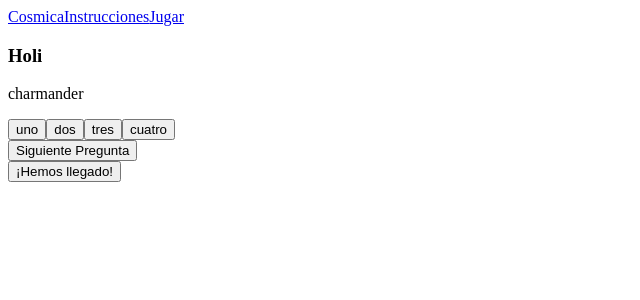
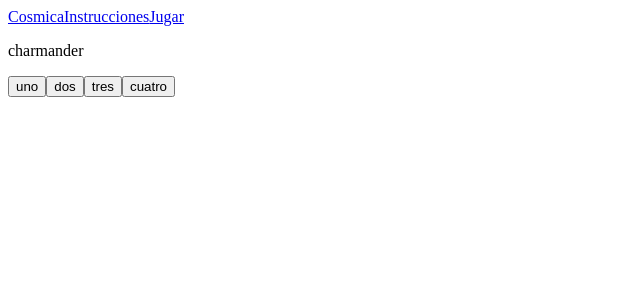
Before and after one commit to claudiapalazon/mundo-cosmica, a React (Create React App) app in the folder my-react-project/: page /#/jugar in a window 1280 px wide. Shown: the top 300 px of the page, without its empty margins (0-640 px from the left). Built offline with nearby package versions, Linux system fonts and the light colour scheme.

Commit message:
new components in quiz and result

```diff
--- a/my-react-project/src/components/App.js
+++ b/my-react-project/src/components/App.js
@@ -12,6 +12,7 @@ function App() {
   const [arrFiltered, setQuestion] = useState(arr);
 
   const handleQuestions = () => {
+    console.log("entro aqui");
     let arrQuestions = JSON.parse(JSON.stringify(questions));
     setQuestion(arrQuestions);
   };
--- a/my-react-project/src/components/Play.js
+++ b/my-react-project/src/components/Play.js
@@ -9,8 +9,8 @@ const Play = (props) => {
 
   const [currentQuestion, setCurrentQuestion] = useState(aleatorio);
   const [showScore, setShowScore] = useState(false);
-  const [disabled, isDisabled] = useState(false);
   const [correct, isCorrect] = useState(false);
+  const [showPage, isAnswered] = useState(false);
 
   const handleNextQuestion = (correct) => {
     console.log(arr);
@@ -21,7 +21,6 @@ const Play = (props) => {
     if (arr.length < 1) {
       setShowScore(true);
       setCurrentQuestion(1);
-      isDisabled(false);
       isCorrect(false);
       props.handleQuestions();
     }
@@ -32,34 +31,40 @@ const Play = (props) => {
       }
       setCurrentQuestion(aleatory);
     }
-    isDisabled(false);
+    isAnswered(false);
+  };
+
+  const handleQuestions2 = () => {
+    setShowScore(false);
   };
 
   const handleAnswerButtonClick = (isTrue) => {
+    isAnswered(true);
     if (isTrue === "true") {
-      alert();
       isCorrect(true);
     } else {
       isCorrect(false);
     }
-    isDisabled(true);
   };
 
   return (
     <>
       <section>
-        <Quiz
-          showScore={showScore}
-          arr={arr}
-          currentQuestion={currentQuestion}
-          disabled={disabled}
-          handleAnswerButtonClick={handleAnswerButtonClick}
-        />
-        <Result
-          showScore={showScore}
-          handleNextQuestion={handleNextQuestion}
-          correct={correct}
-        />
+        {showPage ? (
+          <Result
+            showScore={showScore}
+            handleNextQuestion={handleNextQuestion}
+            correct={correct}
+          />
+        ) : (
+          <Quiz
+            showScore={showScore}
+            arr={arr}
+            currentQuestion={currentQuestion}
+            handleAnswerButtonClick={handleAnswerButtonClick}
+            handleQuestions={handleQuestions2}
+          />
+        )}
       </section>
     </>
   );
--- a/my-react-project/src/components/Play/Quiz.js
+++ b/my-react-project/src/components/Play/Quiz.js
@@ -1,34 +1,19 @@
 import React from "react";
+import Questions from "./quiz/Questions";
+import Update from "./quiz/Update";
 
 const Quiz = (props) => {
   return (
     <section>
-      <h1>Holi</h1>
-      <div>
-        {props.showScore ? (
-          <p>Holiiii me he acabado</p>
-        ) : (
-          <p> {props.arr[props.currentQuestion].questionText}</p>
-          // <p>jeje</p>
-        )}
-      </div>
-      <div>
-        {props.showScore
-          ? ""
-          : props.arr[props.currentQuestion].answerOptions.map(
-              (answerOption, index) => (
-                <button
-                  key={index}
-                  disabled={props.disabled}
-                  onClick={() =>
-                    props.handleAnswerButtonClick(answerOption.isTrue)
-                  }
-                >
-                  {answerOption.responseText}
-                </button>
-              )
-            )}
-      </div>
+      {props.showScore ? (
+        <Update handleQuestions={props.handleQuestions} />
+      ) : (
+        <Questions
+          arr={props.arr}
+          currentQuestion={props.currentQuestion}
+          handleAnswerButtonClick={props.handleAnswerButtonClick}
+        />
+      )}
     </section>
   );
 };
--- a/my-react-project/src/components/Play/Result.js
+++ b/my-react-project/src/components/Play/Result.js
@@ -1,17 +1,13 @@
 import React from "react";
+import InfoResult from "./result/InfoResult";
 
 const Result = (props) => {
   return (
     <section>
-      <div>
-        {props.showScore ? (
-          ""
-        ) : (
-          <button onClick={() => props.handleNextQuestion(props.correct)}>
-            Siguiente Pregunta
-          </button>
-        )}
-      </div>
+      <InfoResult correct={props.correct} />
+      <button onClick={() => props.handleNextQuestion(props.correct)}>
+        Siguiente Pregunta
+      </button>
       <button>¡Hemos llegado!</button>
     </section>
   );
--- /dev/null
+++ b/my-react-project/src/components/Play/quiz/Questions.js
@@ -0,0 +1,23 @@
+import React from "react";
+
+const Questions = (props) => {
+  return (
+    <section>
+      <p>{props.arr[props.currentQuestion].questionText}</p>
+      <div>
+        {props.arr[props.currentQuestion].answerOptions.map(
+          (answerOption, index) => (
+            <button
+              key={index}
+              onClick={() => props.handleAnswerButtonClick(answerOption.isTrue)}
+            >
+              {answerOption.responseText}
+            </button>
+          )
+        )}
+      </div>
+    </section>
+  );
+};
+
+export default Questions;
--- /dev/null
+++ b/my-react-project/src/components/Play/quiz/Update.js
@@ -0,0 +1,12 @@
+import React from "react";
+
+const Update = (props) => {
+  return (
+    <section>
+      <p>No hay más preguntas</p>
+      <button onClick={() => props.handleQuestions()}>Reiniciar</button>
+    </section>
+  );
+};
+
+export default Update;
--- /dev/null
+++ b/my-react-project/src/components/Play/result/InfoResult.js
@@ -0,0 +1,12 @@
+import React from "react";
+
+const InfoResult = (props) => {
+  let isCorrect = props.correct ? "¡Has acertado!" : "Ups.. ¡Has fallado!";
+  return (
+    <article>
+      <p>{isCorrect}</p>
+    </article>
+  );
+};
+
+export default InfoResult;
```
